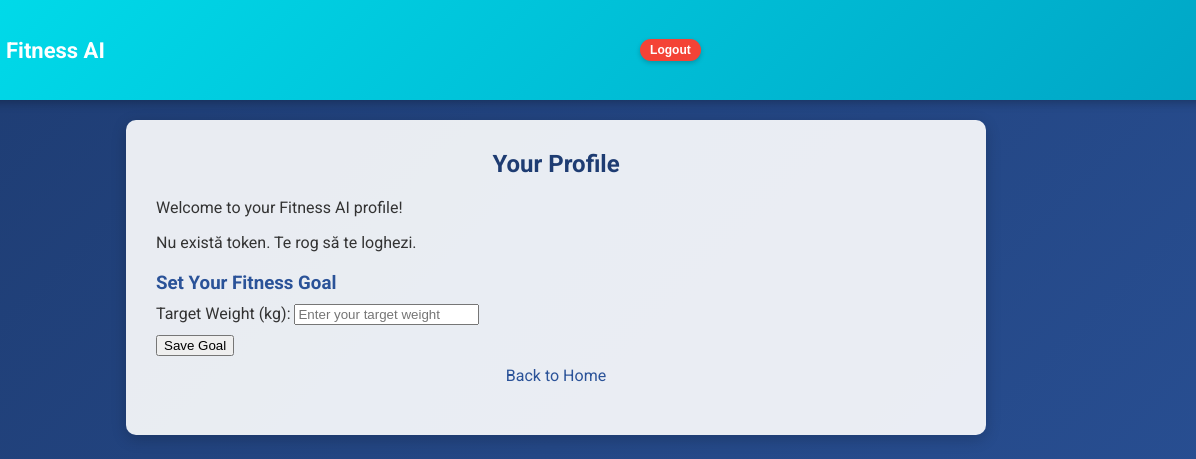
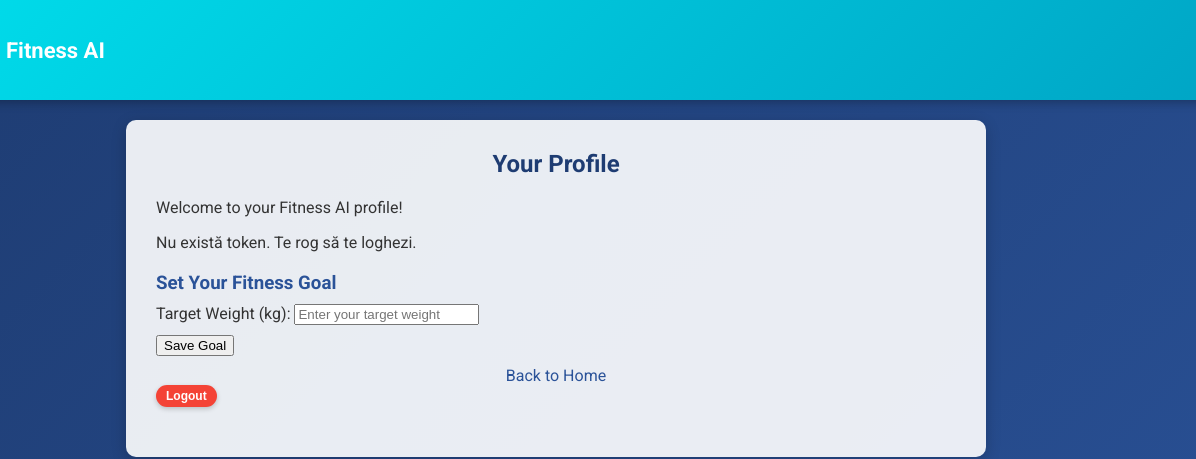
Before and after one commit to meferrrrrrrrrr/fitness-AI, a website: page profile.html in a window 1280 px wide. Shown: the top 459 px of the page, 84-1280 px from the left. Drawn offline with Linux system fonts and the light colour scheme.

Commit message:
Move logout button under login and back to home sections and clean up style.css

```diff
--- a/profile.html
+++ b/profile.html
@@ -15,7 +15,6 @@
             <img src="public/logo.png" alt="Fitness AI Logo" class="logo-img">
             <span class="logo-text">Fitness AI</span>
         </div>
-        <button id="logoutButton" class="btn-primary">Logout</button>
     </nav>
     <div class="content">
         <main class="main-container">
@@ -33,6 +32,7 @@
                 <button id="saveGoalButton">Save Goal</button>
                 <p id="goalMessage" class="message hidden"></p>
                 <a href="index.html">Back to Home</a>
+                <button id="logoutButton" class="btn-primary">Logout</button>
             </section>
         </main>
     </div>
--- a/style.css
+++ b/style.css
@@ -14,7 +14,7 @@ body {
     background: linear-gradient(135deg, #00ddeb, #00a3c4);
     padding: 20px 40px;
     display: flex;
-    justify-content: space-between; /* Ajustat pentru aliniere corectă */
+    justify-content: space-between;
     align-items: center;
     z-index: 1000;
     box-shadow: 0 2px 10px rgba(0, 0, 0, 0.3);
@@ -45,16 +45,14 @@ body {
     background: #f44336;
     color: white;
     border: none;
-    padding: 4px 10px; /* Redus pentru a fi mai mic */
+    padding: 4px 10px;
     border-radius: 20px;
     font-weight: bold;
     text-decoration: none;
-    font-size: 12px; /* Redus pentru a fi clar „Logout” */
+    font-size: 12px;
     cursor: pointer;
     transition: background-color 0.3s;
     box-shadow: 0 2px 5px rgba(0, 0, 0, 0.2);
-    margin: 0 auto; /* Centrare orizontală */
-    max-width: 80px; /* Limitare lățime pentru a preveni tăierea */
     white-space: nowrap; /* Previne ruperea textului */
 }
 
```
Also changed, not shown: index.html (+1 -1 lines).
